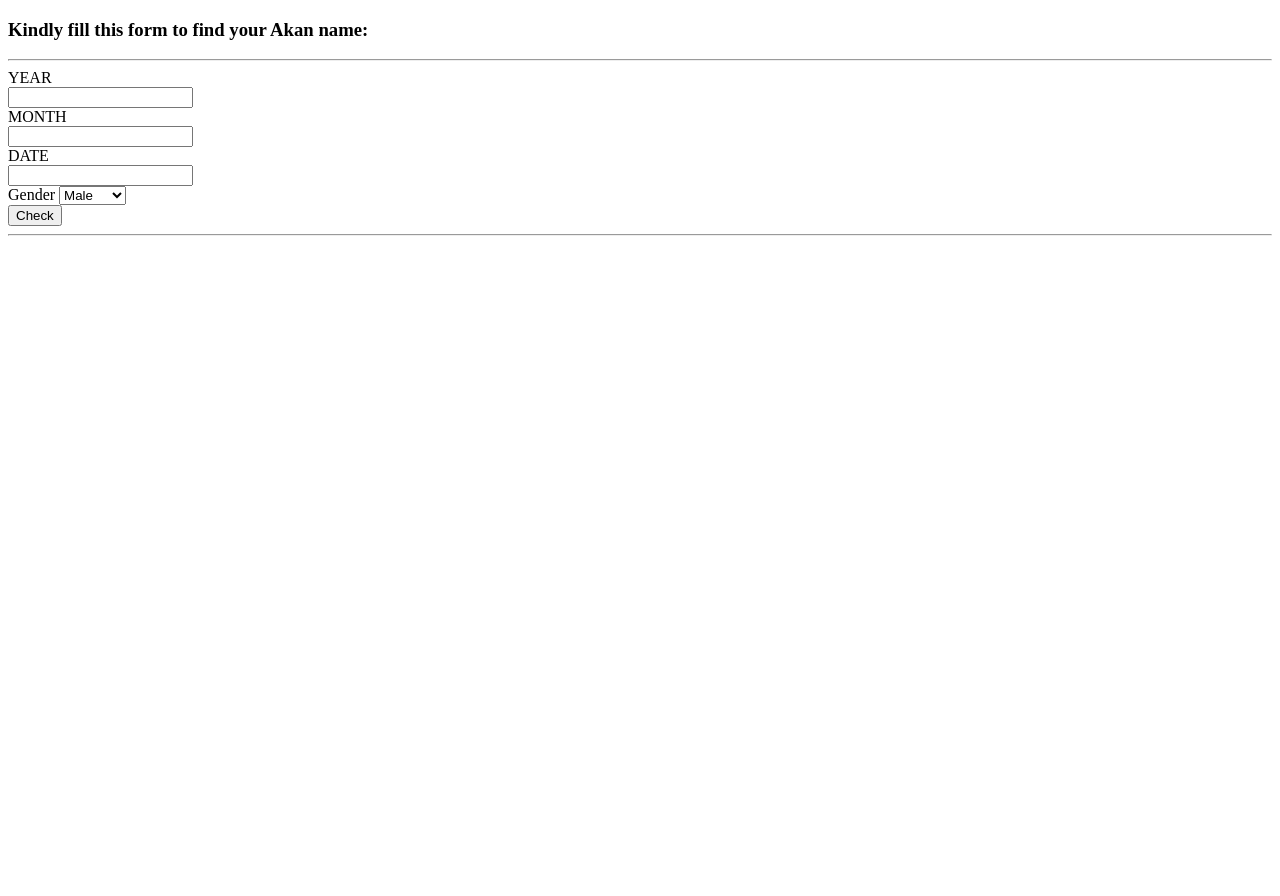
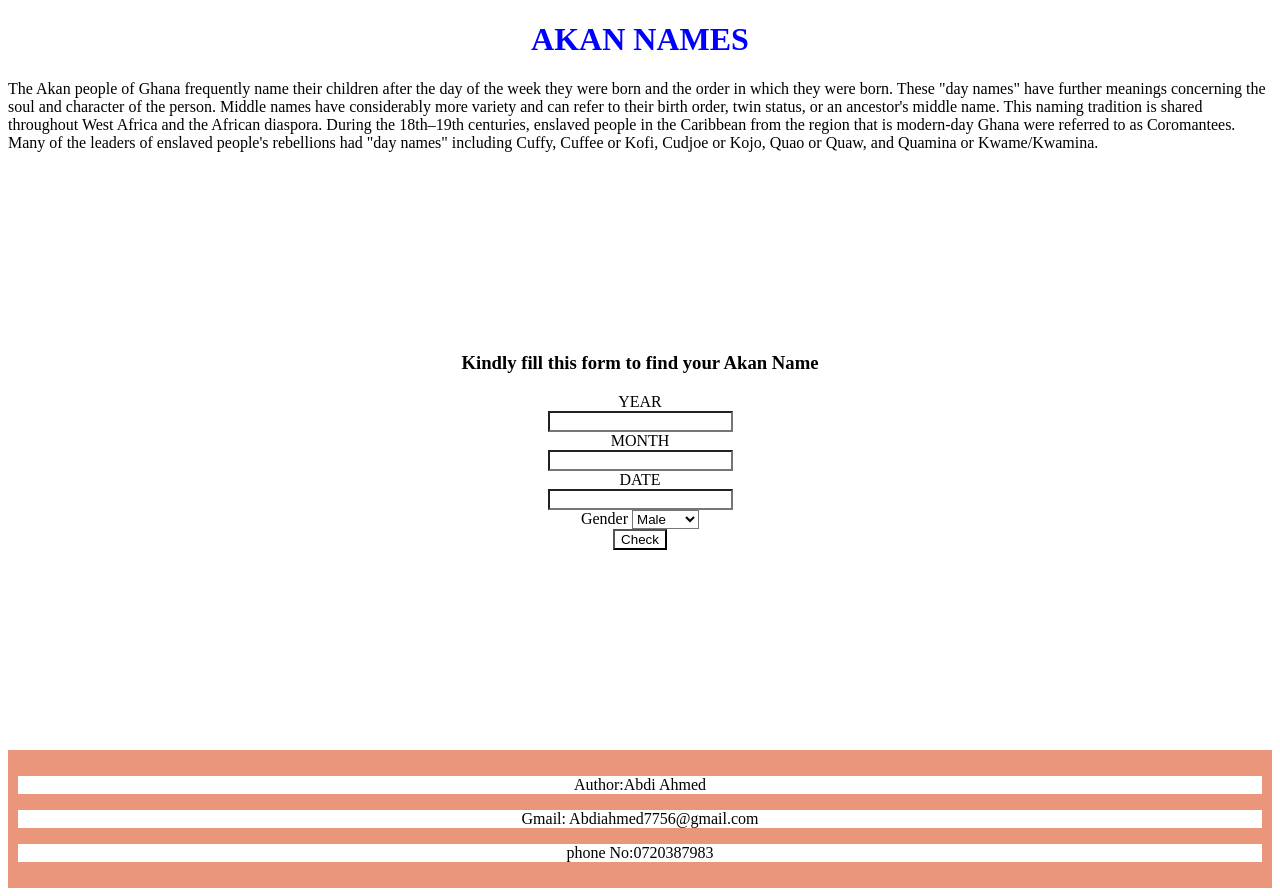
Before and after one commit to Abdiahmed7756/IP-project-3, a plain HTML site: page index.html in a window 1280 px wide. Before the commit the page ends 800 px from the top, so only its background shows below. Drawn offline with Linux system fonts and the light colour scheme.

Commit message:
third commit

```diff
--- a/index.html
+++ b/index.html
@@ -4,10 +4,19 @@
     <meta charset="UTF-8">
     <meta name="viewport" content="width=device-width, initial-scale=1.0">
     <title>AKAN NAMES</title>
+    <script src="script.js"></script>
+    <link rel="stylesheet" href="styles.css" type="text/css">
 </head>
 <body>
-    <h3>Kindly fill this form to find your Akan name:</h3>
-    <hr>
+    <h1>AKAN NAMES</h1>
+    <div class="first p">
+        The Akan people of Ghana frequently name their children after the day of the week they were born and the order in which they were born. These "day names" have further meanings concerning the soul and character of the person. Middle names have considerably more variety and can refer to their birth order, twin status, or an ancestor's middle name.
+
+        This naming tradition is shared throughout West Africa and the African diaspora. During the 18th–19th centuries, enslaved people in the Caribbean from the region that is modern-day Ghana were referred to as Coromantees. Many of the leaders of enslaved people's rebellions had "day names" including Cuffy, Cuffee or Kofi, Cudjoe or Kojo, Quao or Quaw, and Quamina or Kwame/Kwamina.
+    </div>
+    <div class="form">
+    <h3>Kindly fill this form to find your Akan Name</h3>
+
     <form action="">
         <label for="year">YEAR</label> <br>
         <input type="number" id="year"><br>
@@ -24,8 +33,15 @@
         </div>
         <button type="button" class="btn btn-light" onclick="names()">Check</button>
     </form>
-    <hr>
 
-    <h2 id="display"></h2>
+
+    <h2 id="display" style="color: rgb(12, 9, 240);"></h2>
+    </div>
+    <footer>
+        <p>Author:Abdi Ahmed</p>
+        <p>Gmail: Abdiahmed7756@gmail.com</p>
+        <p>phone No:0720387983</p>
+      </footer>
+
 </body>
 </html>
--- /dev/null
+++ b/styles.css
@@ -0,0 +1,21 @@
+*{
+background-color: white;
+}
+h1{
+    color: blue;
+    text-align: center;
+}
+.form {
+    text-align: center;
+    margin-top: 200px;
+    margin-bottom: 200px;
+}
+.first p{
+    width: 300px;
+    text-align: center;
+}
+footer {
+    text-align: center;
+    background-color: DarkSalmon;
+    padding: 10px;
+}
```
Also changed, not shown: images/image1.jpg (added).
